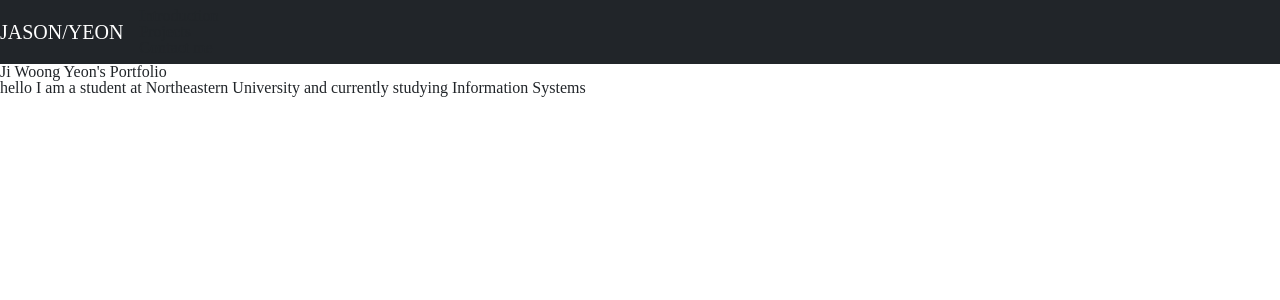
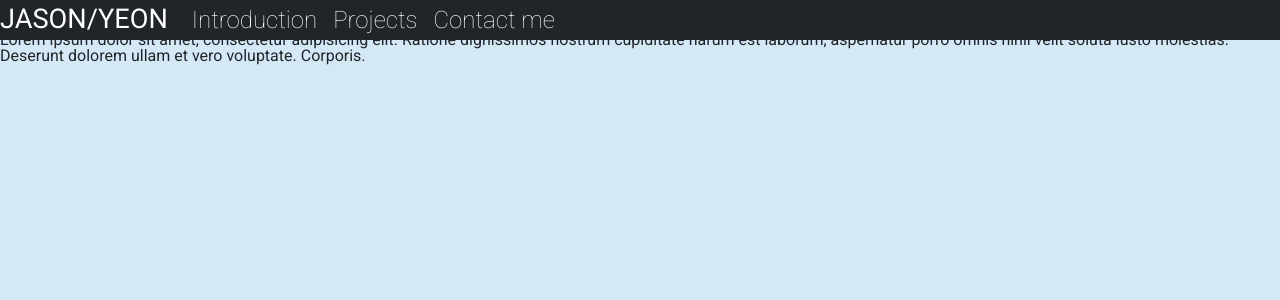
Before and after one commit to jasonyeon110/portfolio, a React (Create React App) app: page / in a window 1280 px wide. Shown: the top 300 px of the page. Built offline with nearby package versions, Linux system fonts and the light colour scheme.

Commit message:
navbar update

```diff
--- a/src/App.css
+++ b/src/App.css
@@ -18,7 +18,7 @@ time, mark, audio, video {
 	font: inherit;
 	vertical-align: baseline;
 }
-/* HTML5 display-role reset for older browsers */
+
 article, aside, details, figcaption, figure,
 footer, header, hgroup, menu, nav, section {
 	display: block;
@@ -41,3 +41,26 @@ table {
 	border-collapse: collapse;
 	border-spacing: 0;
 }
+
+body{
+	background: #d5e8f5;
+	font-family: "Roboto", sans-serif;
+}
+
+#mainNavbar{
+	font-size: 1.5rem;
+	font-weight: 100;
+}
+
+#mainNavbar .navbar-brand{
+	font-size: 1.7rem;
+	font-weight: 400;
+}
+
+#mainNavbar .nav-link{
+	color: white;
+}
+
+#mainNavbar .nav-link:hover{
+	font-weight: 400;
+}
--- a/src/App.jsx
+++ b/src/App.jsx
@@ -1,4 +1,5 @@
 import './App.css';
+import Main from './Main';
 import Nav from './Nav';
 import Stuffs from './Stuffs';
 
@@ -6,11 +7,7 @@ function App() {
   return (
     <div className="App">
       <Nav />
-      <div class="middle">
-        <h1>Ji Woong Yeon's Portfolio</h1>
-        <h2>hello I am a student at Northeastern University and currently studying Information Systems</h2>
-      </div>
-      {/* <Stuffs /> */}
+      <Main />
     </div>
   );
 }
--- /dev/null
+++ b/src/Main.jsx
@@ -0,0 +1,11 @@
+import React from 'react'
+
+export default function Intro() {
+    return (
+        <div className="container-fluid px-0">
+            <h1>Ji Woong Yeon's Portfolio</h1>
+            <h2>hello I am a student at Northeastern University and currently studying Information Systems</h2>
+            <p>Lorem ipsum dolor sit amet, consectetur adipisicing elit. Ratione dignissimos nostrum cupiditate harum est laborum, aspernatur porro omnis nihil velit soluta iusto molestias. Deserunt dolorem ullam et vero voluptate. Corporis.</p>
+        </div>
+    )
+}
--- a/src/Nav.jsx
+++ b/src/Nav.jsx
@@ -2,15 +2,24 @@ import React from 'react'
 
 export default function Nav() {
     return (
-        <div>
-            <nav id="mainNavbar" className="navbar navbar-dark bg-dark navbar-expand-md">
-                <a href="#" className="navbar-brand">JASON/YEON</a>
-                <ul>
-                    <li>Introduction</li>
-                    <li>Projects</li>
-                    <li>Contact me</li>
+        <nav id="mainNavbar" className="navbar navbar-dark bg-dark navbar-expand-md py-0 fixed-top">
+            <a href="#" className="navbar-brand">JASON/YEON</a>
+            <button className="navbar-toggler" data-toggle="collapse" data-target="#navLinks" aria-label="Toggle navigation">
+                <span className="navbar-toggler-icon"></span>
+            </button>
+            <div className="collapse navbar-collapse" id="navLinks">
+                <ul className="navbar-nav">
+                    <li className="nav-item">
+                        <a href="" className="nav-link">Introduction</a>
+                    </li>
+                    <li className="nav-item">
+                        <a href="" className="nav-link">Projects</a>
+                    </li>
+                    <li className="nav-item">
+                        <a href="" className="nav-link">Contact me</a>
+                    </li>
                 </ul>
-            </nav>
-        </div>
+            </div>
+        </nav>
     )
 }
```
